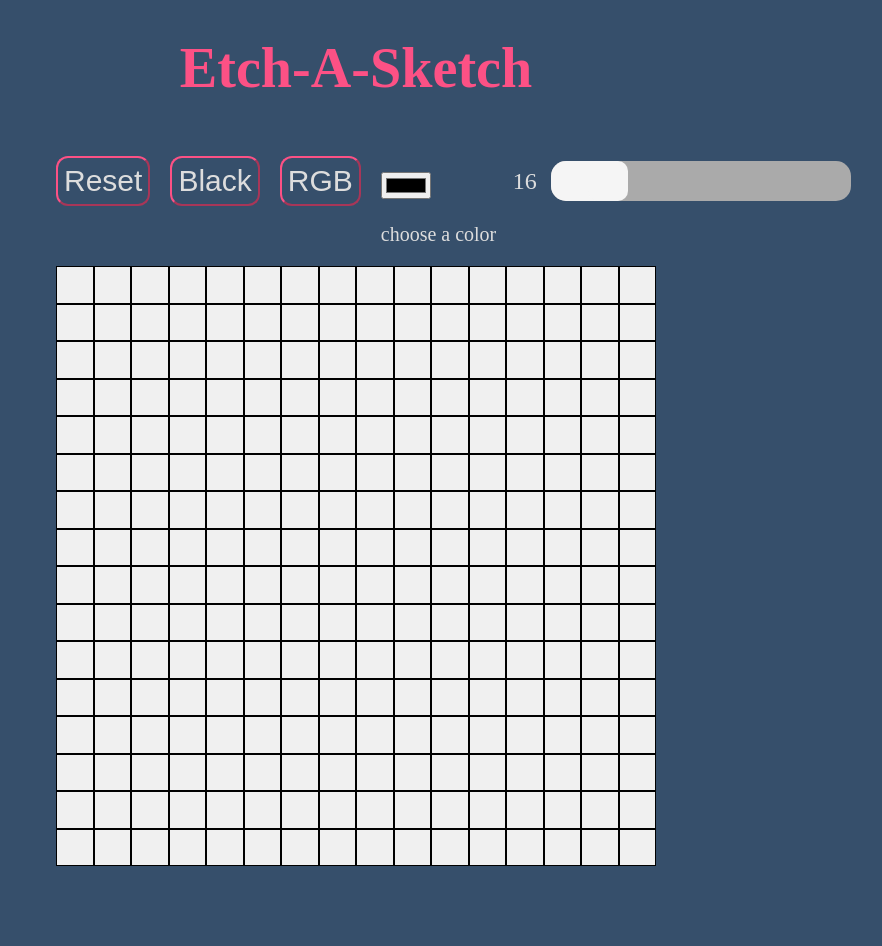
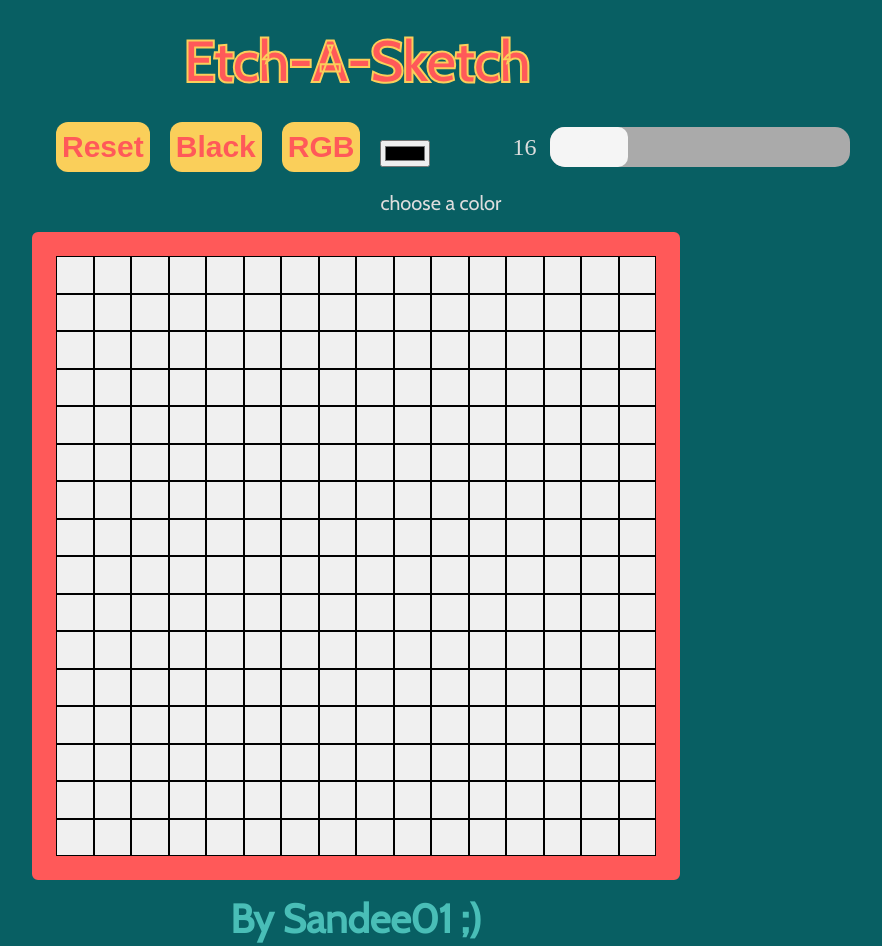
Before and after one commit to esdee-reign/sketch-game, a plain HTML site: page index.html in a window 1280 px wide. Shown: the whole page, without its empty margins (284-1166 px from the left). Before the commit the page ends 874 px from the top, so only its background shows below. Drawn offline with nearby package versions, Linux system fonts and the light colour scheme.

Commit message:
Fourth Commit - UPDATE Overall page styling

```diff
--- a/index.html
+++ b/index.html
@@ -4,12 +4,14 @@
     <meta charset="UTF-8">
     <meta name="viewport" content="width=device-width, initial-scale=1.0">
     <link rel="stylesheet" href="style.css">
+    <link rel="preconnect" href="https://fonts.gstatic.com">
+<link href="https://fonts.googleapis.com/css2?family=Cabin&display=swap" rel="stylesheet">
     <title>Etch-A-Sketch</title>
 </head>
 <body>
 
     <div class="heading" id="heading">
-        <h3>Etch-A-Sketch</h3>
+        <h3 style="color: #ff5959; -webkit-text-stroke: 2px #facf5a;">Etch-A-Sketch</h3>
     </div>
 
     <div class = 'buttons'>
@@ -27,10 +29,10 @@
         </div>
     </div>
 
-
-
     <div class="grid" id="container">
     </div>
+
+    <h4 class="about" style="color: #49beb7;">By Sandee01 ;)</h4>
 
     <script src="script.js"></script>
 </body>
--- a/style.css
+++ b/style.css
@@ -6,18 +6,20 @@ html{
  body,html {
     margin-top: -30px;
     padding: 0;
-    background-color: #364f6b;
+    background-color: #085f63;
     display: flex;
     justify-content: center;
     align-items: center;
     flex-direction: column;
+    font-family: 'Cabin', sans-serif
  }
 
  .heading {
     text-align: center;
-    margin-top: 40px;
+    margin-top: 32px;
     color: #fc5185;
     font-size: larger;
+    margin-bottom: -30px;
  }
 
 .buttons {
@@ -32,13 +34,14 @@ html{
  button {
     width: 100px;
     font-size: 30px;
-    background-color: #364f6b;
+    background-color: #facf5a;
     outline: none;
     margin-right: 20px;
-    border-radius: 12px;;
-    border-color: #fc5185;
-    color: #ddd;
-
+    border-radius: 12px;
+    border: none;
+    color: #ff5959;
+    font-size: 30px;
+    font-weight: bold;
  }
 
  .grid {
@@ -49,6 +52,9 @@ html{
     grid-template-columns: repeat(16, 2fr);
     grid-template-rows: repeat(16, 2fr);
     margin-top: 20px;
+    margin-bottom: -40px;
+    border: 24px solid #ff5959;
+    border-radius: 6px;
 }
 
 .sliderAndValue{
```
